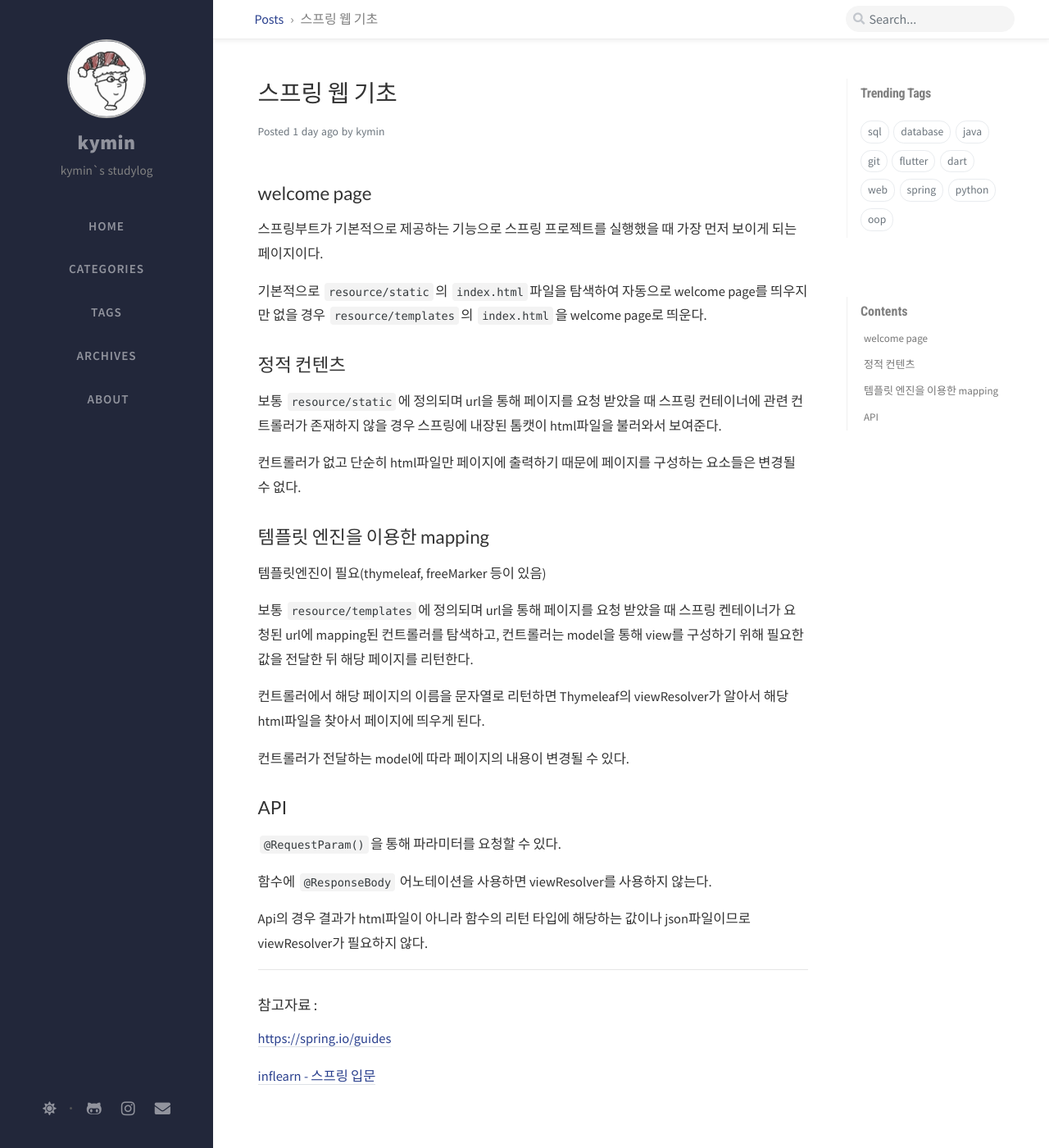
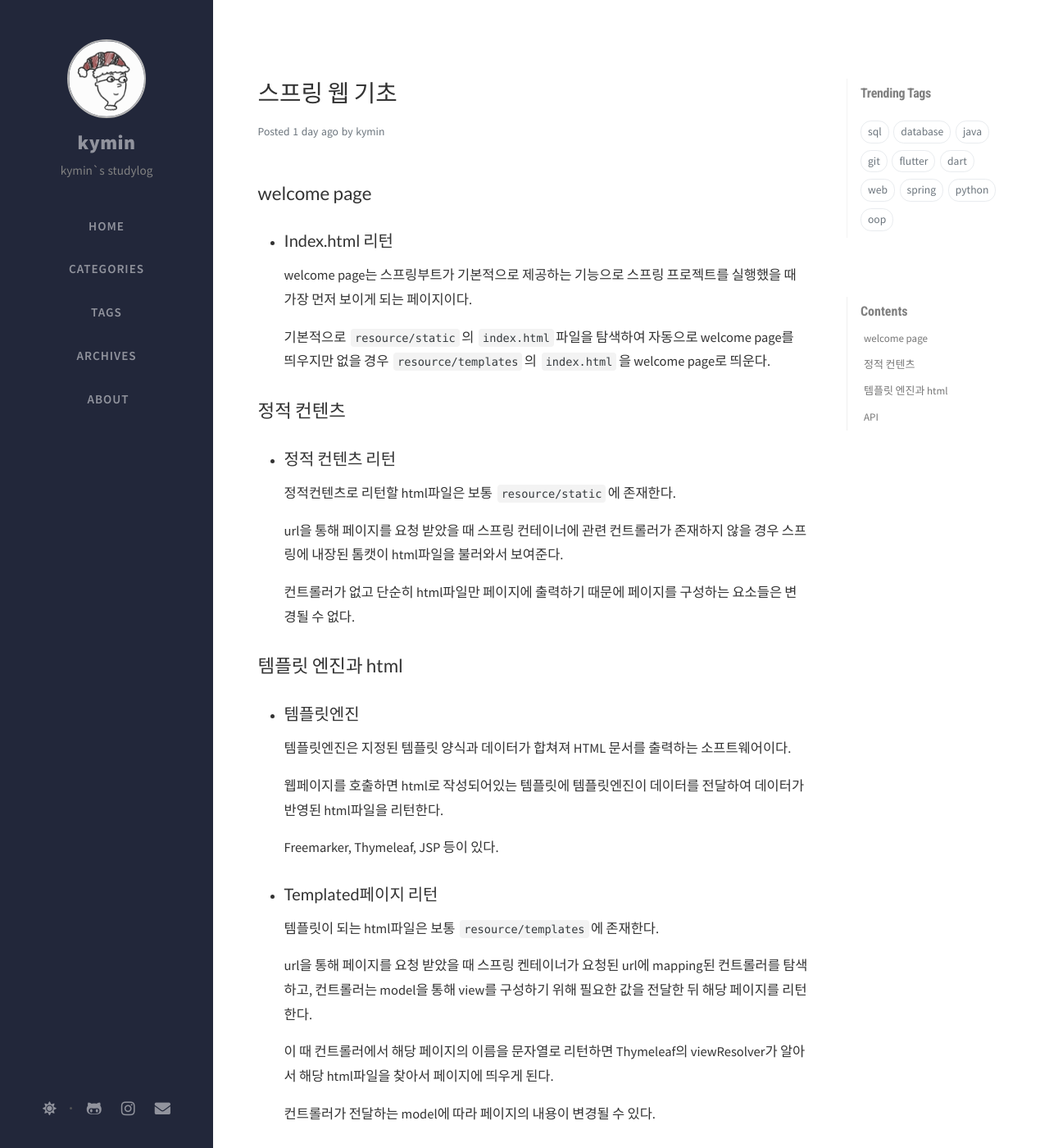
Before and after one commit to Kyoung-M1N/kyoung-M1N.github.io, a Jekyll site: the page built from _posts/spring/2023-12-03-[Spring]web_basic.md, in a window 1280 px wide and 1400 px high. Shown: the whole window at 82% size. Built offline with Jekyll 4.4.1, drawn with Linux system fonts in a browser that asks for light colours; nearby versions of some CDN libraries; comment, search, counter and statistics services are not loaded; some of the changed text lies outside the part shown.

Commit message:
docs: 포스트 수정

```diff
--- a/_posts/spring/2023-12-03-[Spring]web_basic.md
+++ b/_posts/spring/2023-12-03-[Spring]web_basic.md
@@ -8,33 +8,53 @@ tags: [spring, web, java]
 
 ## welcome page
 
-스프링부트가 기본적으로 제공하는 기능으로 스프링 프로젝트를 실행했을 때 가장 먼저 보이게 되는 페이지이다.
+- ### Index.html 리턴
 
-기본적으로 `resource/static`의 `index.html`파일을 탐색하여 자동으로 welcome page를 띄우지만 없을 경우 `resource/templates`의 `index.html`을 welcome page로 띄운다.
+  welcome page는 스프링부트가 기본적으로 제공하는 기능으로 스프링 프로젝트를 실행했을 때 가장 먼저 보이게 되는 페이지이다.
+
+  기본적으로 `resource/static`의 `index.html`파일을 탐색하여 자동으로 welcome page를 띄우지만 없을 경우 `resource/templates`의 `index.html`을 welcome page로 띄운다.
 
 ## 정적 컨텐츠
 
-보통 `resource/static`에 정의되며 url을 통해 페이지를 요청 받았을 때 스프링 컨테이너에 관련 컨트롤러가 존재하지 않을 경우 스프링에 내장된 톰캣이 html파일을 불러와서 보여준다.
+- ### 정적 컨텐츠 리턴
 
-컨트롤러가 없고 단순히 html파일만 페이지에 출력하기 때문에 페이지를 구성하는 요소들은 변경될 수 없다.
+  정적컨텐츠로 리턴할 html파일은 보통 `resource/static`에 존재한다.
 
-## 템플릿 엔진을 이용한 mapping
+  url을 통해 페이지를 요청 받았을 때 스프링 컨테이너에 관련 컨트롤러가 존재하지 않을 경우 스프링에 내장된 톰캣이 html파일을 불러와서 보여준다.
 
-템플릿엔진이 필요(thymeleaf, freeMarker 등이 있음)
+  컨트롤러가 없고 단순히 html파일만 페이지에 출력하기 때문에 페이지를 구성하는 요소들은 변경될 수 없다.
 
-보통 `resource/templates`에 정의되며 url을 통해 페이지를 요청 받았을 때 스프링 켄테이너가 요청된 url에 mapping된 컨트롤러를 탐색하고, 컨트롤러는 model을 통해 view를 구성하기 위해 필요한 값을 전달한 뒤 해당 페이지를 리턴한다.
+## 템플릿 엔진과 html
 
-컨트롤러에서 해당 페이지의 이름을 문자열로 리턴하면 Thymeleaf의 viewResolver가 알아서 해당 html파일을 찾아서 페이지에 띄우게 된다.
+- ### 템플릿엔진
 
-컨트롤러가 전달하는 model에 따라 페이지의 내용이 변경될 수 있다.
+  템플릿엔진은 지정된 템플릿 양식과 데이터가 합쳐져 HTML 문서를 출력하는 소프트웨어이다.
+
+  웹페이지를 호출하면 html로 작성되어있는 템플릿에 템플릿엔진이 데이터를 전달하여 데이터가 반영된 html파일을 리턴한다.
+
+  Freemarker, Thymeleaf, JSP 등이 있다.
+
+- ### Templated페이지 리턴
+
+  템플릿이 되는 html파일은 보통 `resource/templates`에 존재한다.
+
+  url을 통해 페이지를 요청 받았을 때 스프링 켄테이너가 요청된 url에 mapping된 컨트롤러를 탐색하고, 컨트롤러는 model을 통해 view를 구성하기 위해 필요한 값을 전달한 뒤 해당 페이지를 리턴한다.
+
+  이 때 컨트롤러에서 해당 페이지의 이름을 문자열로 리턴하면 Thymeleaf의 viewResolver가 알아서 해당 html파일을 찾아서 페이지에 띄우게 된다.
+
+  컨트롤러가 전달하는 model에 따라 페이지의 내용이 변경될 수 있다.
 
 ## API
 
-`@RequestParam()`을 통해 파라미터를 요청할 수 있다.
+- ### ResponseBody 리턴
 
-함수에 `@ResponseBody` 어노테이션을 사용하면 viewResolver를 사용하지 않는다.
+  함수에 `@ResponseBody` 어노테이션을 사용하면 스프링 컨테이너가 viewResolver를 사용하지 않고 HttpMessageConverter가 동작하게 된다.
 
-Api의 경우 결과가 html파일이 아니라 함수의 리턴 타입에 해당하는 값이나 json파일이므로 viewResolver가 필요하지 않다.
+  이 때 문자열을 그대로 리턴하면 `StringHttpMessageConverter`가 동작하여 http의 body에 문자열을 그대로 리턴한다.
+
+- ### JSON 리턴
+
+  함수에 `@ResponseBody` 어노테이션을 사용하고 객체를 리턴하면 `MappingJackson2HttpMessageConverter`가 동작하여 http의 body에 json파일을 리턴한다.
 
 -----
 
```
